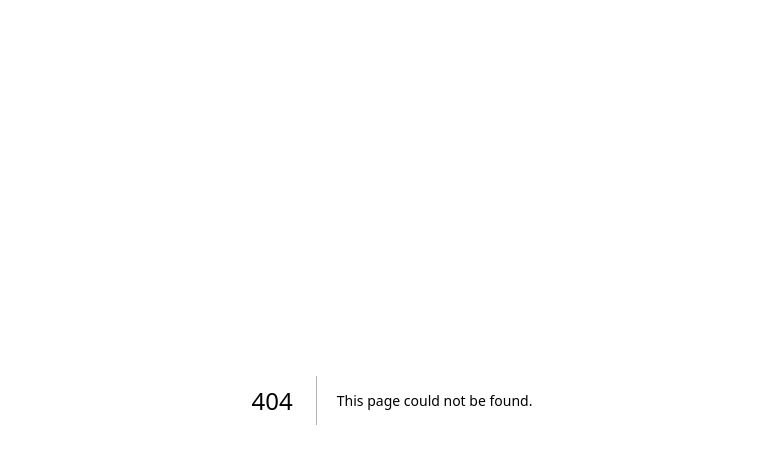
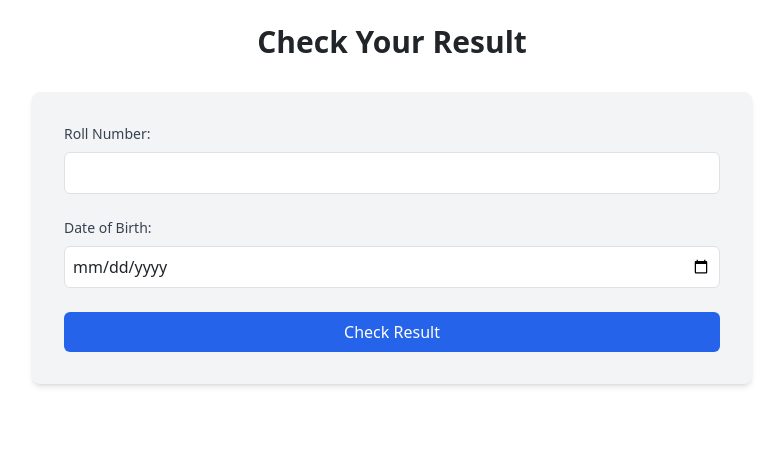
Before and after one commit to abhishekojha752586/vikash, a Next.js app: page /result in a window 1280 px wide. Before the commit this address had no page. Shown: the top 464 px of the page, without its empty margins (248-1031 px from the left). Built offline with nearby package versions, Linux system fonts and the light colour scheme; what @heroui/react would draw is missing.

Commit message:
Add new API calls and result check feature

```diff
--- a/package.json
+++ b/package.json
@@ -12,7 +12,10 @@
     "@heroui/react": "^2.6.14",
     "bootstrap": "^5.3.3",
     "clsx": "^2.1.1",
+    "dotenv": "^16.4.7",
     "framer-motion": "^11.18.2",
+    "google-auth-library": "^9.15.1",
+    "google-spreadsheet": "^4.1.4",
     "next": "15.1.5",
     "react": "^19.0.0",
     "react-dom": "^19.0.0",
@@ -22,7 +25,8 @@
   "devDependencies": {
     "@eslint/eslintrc": "^3",
     "@types/bootstrap": "^5.2.10",
-    "@types/node": "^20",
+    "@types/google-spreadsheet": "^3.3.2",
+    "@types/node": "^20.17.16",
     "@types/react": "^19",
     "@types/react-dom": "^19",
     "eslint": "^9",
--- /dev/null
+++ b/src/app/api/result/route.ts
@@ -0,0 +1,63 @@
+import { GoogleSpreadsheet } from 'google-spreadsheet';
+import { JWT } from 'google-auth-library';
+import { NextResponse } from 'next/server';
+import type { NextRequest } from 'next/server';
+
+export const dynamic = 'force-dynamic'; // Required for Vercel deployments
+
+export async function GET(request: NextRequest) {
+  const { searchParams } = new URL(request.url);
+  const rollno = searchParams.get('rollno');
+  const dob = searchParams.get('dob');
+
+  if (!rollno || !dob) {
+    return NextResponse.json(
+      { error: 'Missing required parameters' },
+      { status: 400 }
+    );
+  }
+
+  try {
+    // Initialize Google Sheets API client
+    const auth = new JWT({
+      email: process.env.GOOGLE_CLIENT_EMAIL!.trim(),
+      key: process.env.GOOGLE_PRIVATE_KEY!.replace(/\\n/g, '\n'),
+      scopes: ['https://www.googleapis.com/auth/spreadsheets'],
+    });
+
+
+
+    const doc = new GoogleSpreadsheet(process.env.GOOGLE_SHEET_ID!, auth);
+
+    // Load document info
+    await doc.loadInfo();
+    const sheet = doc.sheetsByIndex[0]; // First sheet
+    const rows = await sheet.getRows();
+
+    // Find matching student
+    const student = rows.find(row =>
+      row.get('RollNo') === rollno && row.get('DOB') === dob
+    );
+
+    if (!student) {
+      return NextResponse.json({ error: 'Result not found' }, { status: 404 });
+    }
+
+    // Construct response
+    const result = {
+      name: student.get('StudentName'),
+      marks: student.get('Percentage'), // Changed from Marks to Percentage
+      pdfUrl: `https://drive.google.com/uc?export=download&id=${student.get('PDFFileID')}`
+    };
+
+    const response = NextResponse.json(result);
+    response.headers.set('Cache-Control', 'public, s-maxage=3600, stale-while-revalidate=600');
+    return response;
+  } catch (error: any) {
+    console.error('API Error:', error);
+    return NextResponse.json(
+      { error: error.message || 'Server error' },
+      { status: 500 }
+    );
+  }
+}
--- a/src/app/components/navbar.tsx
+++ b/src/app/components/navbar.tsx
@@ -9,7 +9,7 @@ const menuItems = [
   { name: "Courses", href: "#courses", isExternal: "false" },
   { name: "Admission", href: "https://forms.gle/bqKuCQ9H4AKjZEce9", isExternal: "true" },
   { name: "About Us", href: "#aboutus", isExternal: "false"  },
-  { name: "Result", href: "#result", isExternal: "false"  },
+  { name: "Result", href: "/result", isExternal: "false"  },
   { name: "Franchise", href: "https://forms.gle/VF8vPBbi6RYLtwLG9",  isExternal: "true"  },
   { name: "Contact Us", href: "#footer", isExternal: "false"  },
 ];
--- /dev/null
+++ b/src/app/result/page.tsx
@@ -0,0 +1,106 @@
+"use client";
+
+import { useState, FormEvent } from 'react';
+
+interface ResultData {
+  name: string;
+  marks: string;
+  pdfUrl: string;
+}
+
+export default function ResultChecker() {
+  const [formData, setFormData] = useState({ rollno: '', dob: '' });
+  const [result, setResult] = useState<ResultData | null>(null);
+  const [loading, setLoading] = useState(false);
+  const [error, setError] = useState('');
+
+  const handleSubmit = async (e: FormEvent<HTMLFormElement>) => {
+    e.preventDefault();
+    setLoading(true);
+    setError('');
+
+    try {
+      const response = await fetch(
+        `/api/result?rollno=${formData.rollno}&dob=${formData.dob}`
+      );
+
+      if (!response.ok) {
+        if (response.status === 404) {
+          throw new Error('Result not found');
+        } else {
+          throw new Error('An unexpected error occurred');
+        }
+      }
+
+      const data: ResultData = await response.json();
+      setResult(data);
+    } catch (err) {
+      setError(err instanceof Error ? err.message : 'Failed to fetch result');
+    } finally {
+      setLoading(false);
+    }
+  };
+
+  return (
+    <div className="max-w-3xl mx-auto p-4">
+      <h1 className="text-3xl font-bold text-center mb-8">Check Your Result</h1>
+
+      <form
+        onSubmit={handleSubmit}
+        className="bg-gray-100 p-8 rounded-lg shadow-md"
+      >
+        <div className="mb-6">
+          <label className="block text-gray-700 text-sm font-medium mb-2">
+            Roll Number:
+          </label>
+          <input
+            type="text"
+            required
+            className="w-full p-2 border border-gray-300 rounded-md focus:ring-2 focus:ring-blue-500 focus:border-blue-500"
+            value={formData.rollno}
+            onChange={(e) => setFormData({ ...formData, rollno: e.target.value })}
+          />
+        </div>
+
+        <div className="mb-6">
+          <label className="block text-gray-700 text-sm font-medium mb-2">
+            Date of Birth:
+          </label>
+          <input
+            type="date"
+            required
+            className="w-full p-2 border border-gray-300 rounded-md focus:ring-2 focus:ring-blue-500 focus:border-blue-500"
+            value={formData.dob}
+            onChange={(e) => setFormData({ ...formData, dob: e.target.value })}
+          />
+        </div>
+
+        <button
+          type="submit"
+          disabled={loading}
+          className="w-full bg-blue-600 text-white py-2 px-4 rounded-md hover:bg-blue-700 transition-colors disabled:bg-gray-400 disabled:cursor-not-allowed"
+        >
+          {loading ? 'Checking...' : 'Check Result'}
+        </button>
+      </form>
+
+      {error && (
+        <p className="mt-4 text-red-600 text-center">{error}</p>
+      )}
+
+      {result && (
+        <div className="mt-8 bg-blue-50 p-6 rounded-lg shadow-md">
+          <h2 className="text-2xl font-semibold mb-4">{result.name}'s Result</h2>
+          <p className="text-lg mb-4">Total Percentage: {result.marks}</p>
+          <a
+            href={result.pdfUrl}
+            download={`${result.name}_result.pdf`}
+            className="inline-block no-underline bg-green-600 text-white py-2 px-4 rounded-md hover:bg-green-700 transition-colors"
+          >
+            Download Result PDF
+          </a>
+        </div>
+      )}
+    </div>
+  );
+}
--- a/tsconfig.json
+++ b/tsconfig.json
@@ -22,6 +22,6 @@
       "@/*": ["./src/*"]
     }
   },
-  "include": ["next-env.d.ts", "**/*.ts", "**/*.tsx", ".next/types/**/*.ts", "src/app/components/carousel.tsx"],
+  "include": ["next-env.d.ts", "**/*.ts", "**/*.tsx", ".next/types/**/*.ts", "src/app/components/carousel.tsx", "src/app/api/result/route.ts"],
   "exclude": ["node_modules"]
 }
```
Also changed, not shown: utils/withErrorHandler.ts (added, +16 -0 lines), 1 other file (tests, documents, lock files or other folders).
